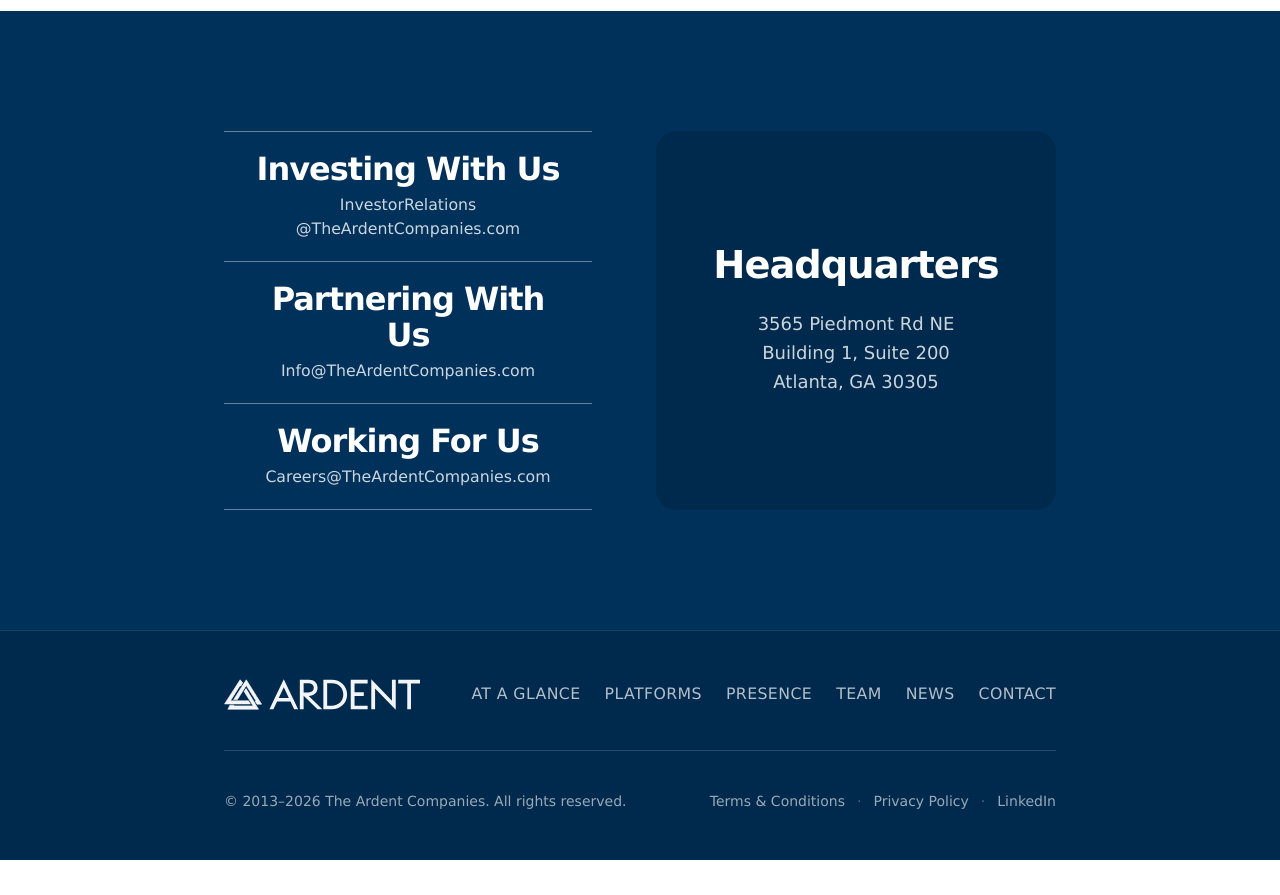
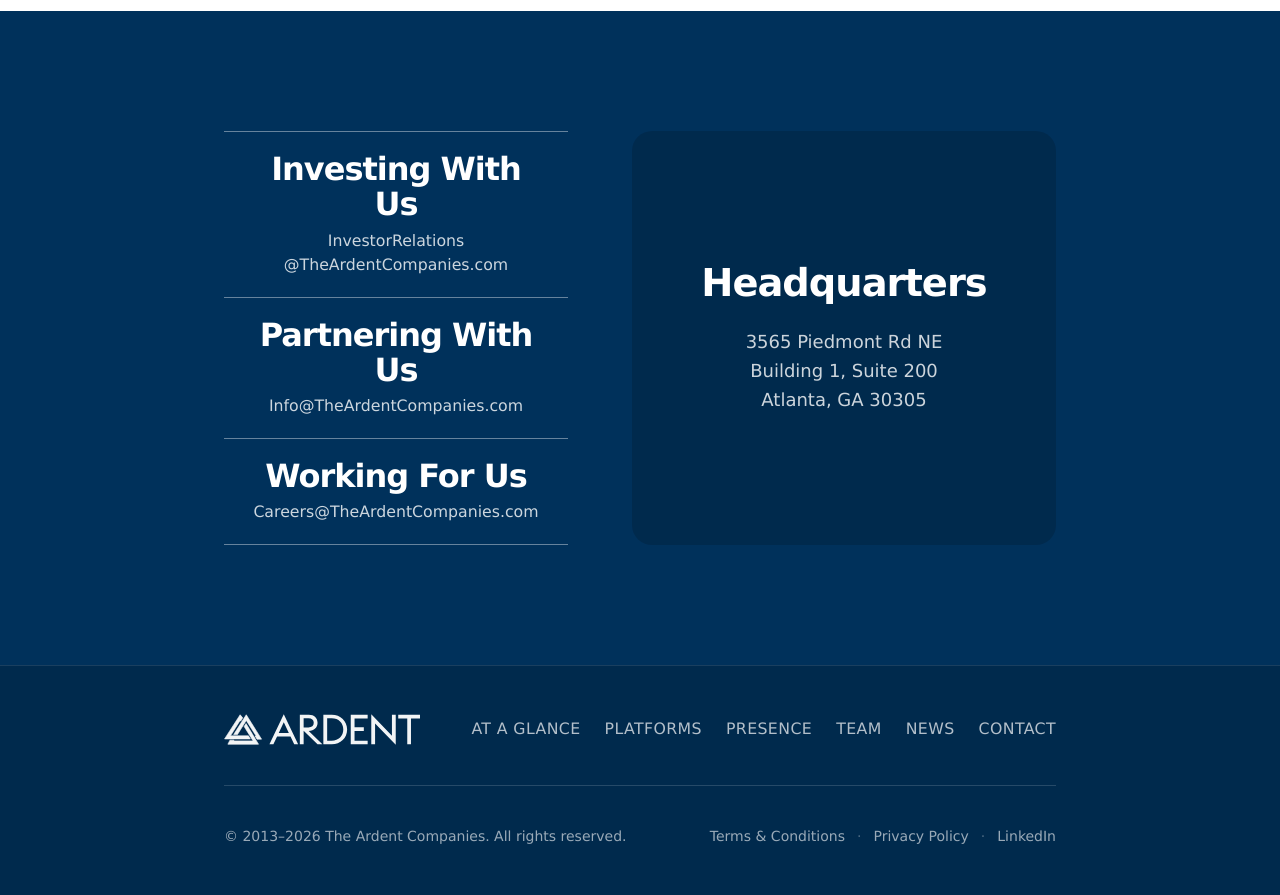
Before and after one commit to MattybotStew/ardent, a Next.js app: page / in a window 1280 px wide. Shown: the part 6540-7435 px from the top of the page. Before the commit the page ends 7400 px from the top, so only its background shows below. Built offline with nearby package versions, Linux system fonts and the light colour scheme.

Commit message:
fix: make Headquarters card same width as contact links panel

```diff
--- a/src/components/Contact.tsx
+++ b/src/components/Contact.tsx
@@ -53,7 +53,7 @@
           ))}
         </div>
 
-        <div className="flex w-full max-w-[400px] shrink-0 items-center justify-center rounded-[20px] bg-black/15 p-10 max-lg:max-w-none max-lg:p-8">
+        <div className="flex min-w-0 flex-1 items-center justify-center rounded-[20px] bg-black/15 p-10 max-lg:p-8">
           <div className="space-y-6 text-center">
             <h3 className="text-heading-1 font-bold leading-[1.1] tracking-[-1px] text-white">
               Headquarters
```
